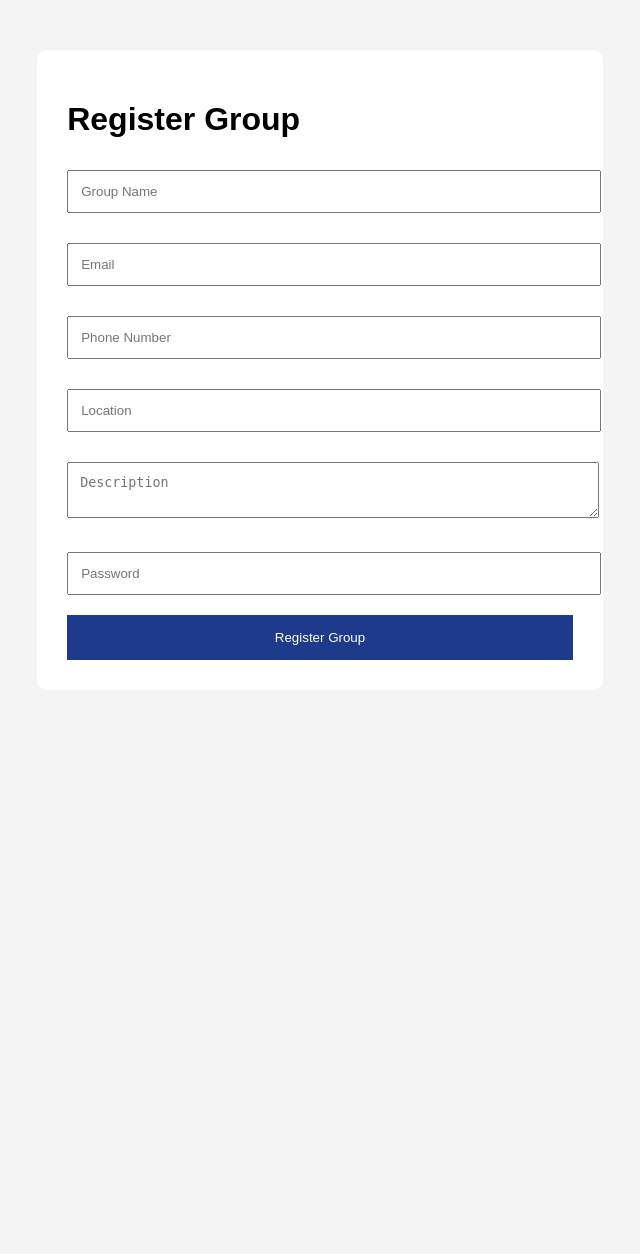
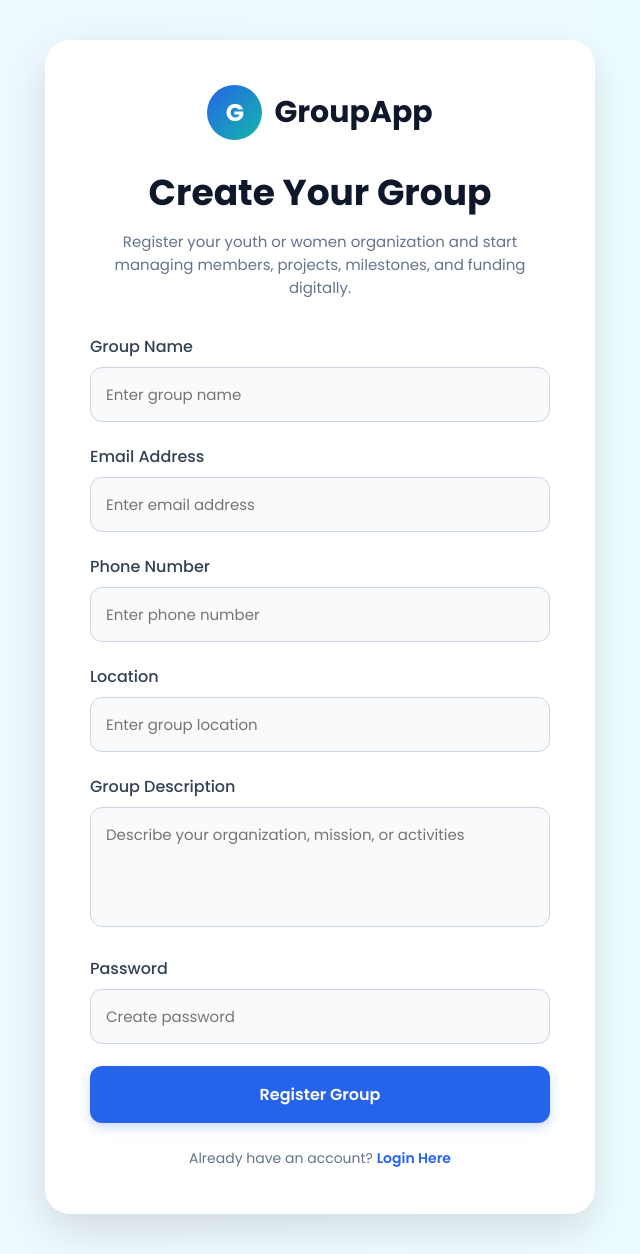
Before and after one commit to felixonyango66/groupapp, a Django app: page /register-group/ in a window 1280 px wide. Shown: the whole page, without its empty margins (320-960 px from the left). Before the commit the page ends 660 px from the top, so only its background shows below. Run offline with Django 5.2, Linux system fonts and the light colour scheme.

Commit message:
Updated professional registerpage design

```diff
--- a/groupapp/templates/register_group.html
+++ b/groupapp/templates/register_group.html
@@ -1,37 +1,174 @@
 <!DOCTYPE html>
-<html>
+<html lang="en">
 <head>
-    <title>Register Group</title>
+    <meta charset="UTF-8">
+    <meta name="viewport" content="width=device-width, initial-scale=1.0">
+    <title>Register Group | GroupApp</title>
+
+    <link rel="preconnect" href="https://fonts.googleapis.com">
+    <link rel="preconnect" href="https://fonts.gstatic.com" crossorigin>
+
+    <link href="https://fonts.googleapis.com/css2?family=Poppins:wght@300;400;500;600;700&display=swap" rel="stylesheet">
 
     <style>
 
+        *{
+            margin:0;
+            padding:0;
+            box-sizing:border-box;
+            font-family:'Poppins', sans-serif;
+        }
+
         body{
-            font-family:Arial;
-            background:#f4f4f4;
+            background:linear-gradient(to right,#eff6ff,#ecfeff);
+            min-height:100vh;
+            display:flex;
+            justify-content:center;
+            align-items:center;
+            padding:40px 20px;
         }
 
         .container{
-            width:40%;
-            margin:50px auto;
+            width:100%;
+            max-width:550px;
             background:white;
-            padding:30px;
-            border-radius:10px;
+            padding:45px;
+            border-radius:25px;
+            box-shadow:0 15px 40px rgba(0,0,0,0.12);
         }
 
-        input, textarea{
+        .logo{
+            display:flex;
+            justify-content:center;
+            align-items:center;
+            gap:12px;
+            margin-bottom:25px;
+        }
+
+        .logo-circle{
+            width:55px;
+            height:55px;
+            border-radius:50%;
+            background:linear-gradient(135deg,#2563eb,#14b8a6);
+            display:flex;
+            justify-content:center;
+            align-items:center;
+            color:white;
+            font-size:24px;
+            font-weight:bold;
+        }
+
+        .logo h2{
+            color:#0f172a;
+            font-size:30px;
+        }
+
+        .title{
+            text-align:center;
+            margin-bottom:35px;
+        }
+
+        .title h1{
+            color:#0f172a;
+            font-size:36px;
+            margin-bottom:10px;
+        }
+
+        .title p{
+            color:#64748b;
+            font-size:15px;
+        }
+
+        form{
+            margin-top:20px;
+        }
+
+        .input-group{
+            margin-bottom:22px;
+        }
+
+        label{
+            display:block;
+            margin-bottom:8px;
+            font-weight:500;
+            color:#334155;
+        }
+
+        input,
+        textarea{
             width:100%;
-            padding:12px;
-            margin-top:10px;
-            margin-bottom:20px;
+            padding:15px;
+            border:1px solid #cbd5e1;
+            border-radius:12px;
+            outline:none;
+            font-size:15px;
+            transition:0.3s;
+            background:#f8fafc;
+        }
+
+        input:focus,
+        textarea:focus{
+            border-color:#2563eb;
+            background:white;
+            box-shadow:0 0 0 4px rgba(37,99,235,0.1);
+        }
+
+        textarea{
+            resize:none;
+            height:120px;
         }
 
         button{
             width:100%;
-            padding:15px;
-            background:#1e3a8a;
+            padding:16px;
+            background:#2563eb;
             color:white;
             border:none;
+            border-radius:12px;
+            font-size:16px;
+            font-weight:600;
             cursor:pointer;
+            transition:0.3s;
+            box-shadow:0 4px 12px rgba(37,99,235,0.25);
+        }
+
+        button:hover{
+            background:#1d4ed8;
+            transform:translateY(-2px);
+        }
+
+        .footer-text{
+            text-align:center;
+            margin-top:25px;
+            color:#64748b;
+            font-size:14px;
+        }
+
+        .footer-text a{
+            color:#2563eb;
+            text-decoration:none;
+            font-weight:600;
+        }
+
+        .error{
+            background:#fee2e2;
+            color:#b91c1c;
+            padding:12px;
+            border-radius:10px;
+            margin-bottom:20px;
+            text-align:center;
+        }
+
+        @media(max-width:600px){
+
+            .container{
+                padding:30px 22px;
+            }
+
+            .title h1{
+                font-size:28px;
+            }
+
         }
 
     </style>
@@ -41,27 +178,100 @@
 
     <div class="container">
 
-        <h1>Register Group</h1>
+        <div class="logo">
+
+            <div class="logo-circle">G</div>
+
+            <h2>GroupApp</h2>
+
+        </div>
+
+        <div class="title">
+
+            <h1>Create Your Group</h1>
+
+            <p>
+                Register your youth or women organization and start
+                managing members, projects, milestones, and funding digitally.
+            </p>
+
+        </div>
+
+        {% if error %}
+
+            <div class="error">
+                {{ error }}
+            </div>
+
+        {% endif %}
 
         <form method="POST">
 
             {% csrf_token %}
 
-            <input type="text" name="group_name" placeholder="Group Name">
+            <div class="input-group">
 
-            <input type="email" name="email" placeholder="Email">
+                <label>Group Name</label>
 
-            <input type="text" name="phone" placeholder="Phone Number">
+                <input type="text" name="group_name" placeholder="Enter group name" required>
 
-            <input type="text" name="location" placeholder="Location">
+            </div>
 
-            <textarea name="description" placeholder="Description"></textarea>
+            <div class="input-group">
 
-            <input type="password" name="password" placeholder="Password">
+                <label>Email Address</label>
 
-            <button type="submit">Register Group</button>
+                <input type="email" name="email" placeholder="Enter email address" required>
+
+            </div>
+
+            <div class="input-group">
+
+                <label>Phone Number</label>
+
+                <input type="text" name="phone" placeholder="Enter phone number" required>
+
+            </div>
+
+            <div class="input-group">
+
+                <label>Location</label>
+
+                <input type="text" name="location" placeholder="Enter group location" required>
+
+            </div>
+
+            <div class="input-group">
+
+                <label>Group Description</label>
+
+                <textarea name="description" placeholder="Describe your organization, mission, or activities"></textarea>
+
+            </div>
+
+            <div class="input-group">
+
+                <label>Password</label>
+
+                <input type="password" name="password" placeholder="Create password" required>
+
+            </div>
+
+            <button type="submit">
+                Register Group
+            </button>
 
         </form>
+
+        <div class="footer-text">
+
+            Already have an account?
+
+            <a href="/login/">
+                Login Here
+            </a>
+
+        </div>
 
     </div>
 
```
